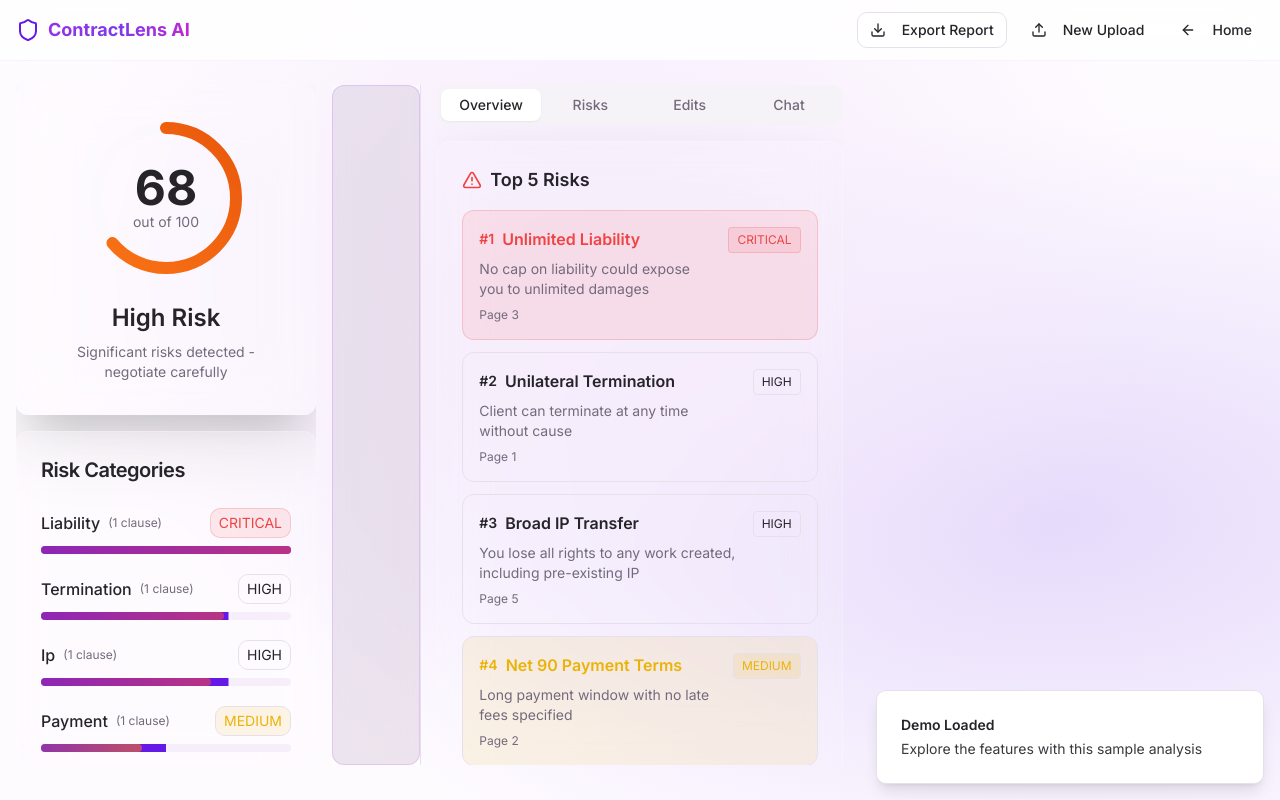
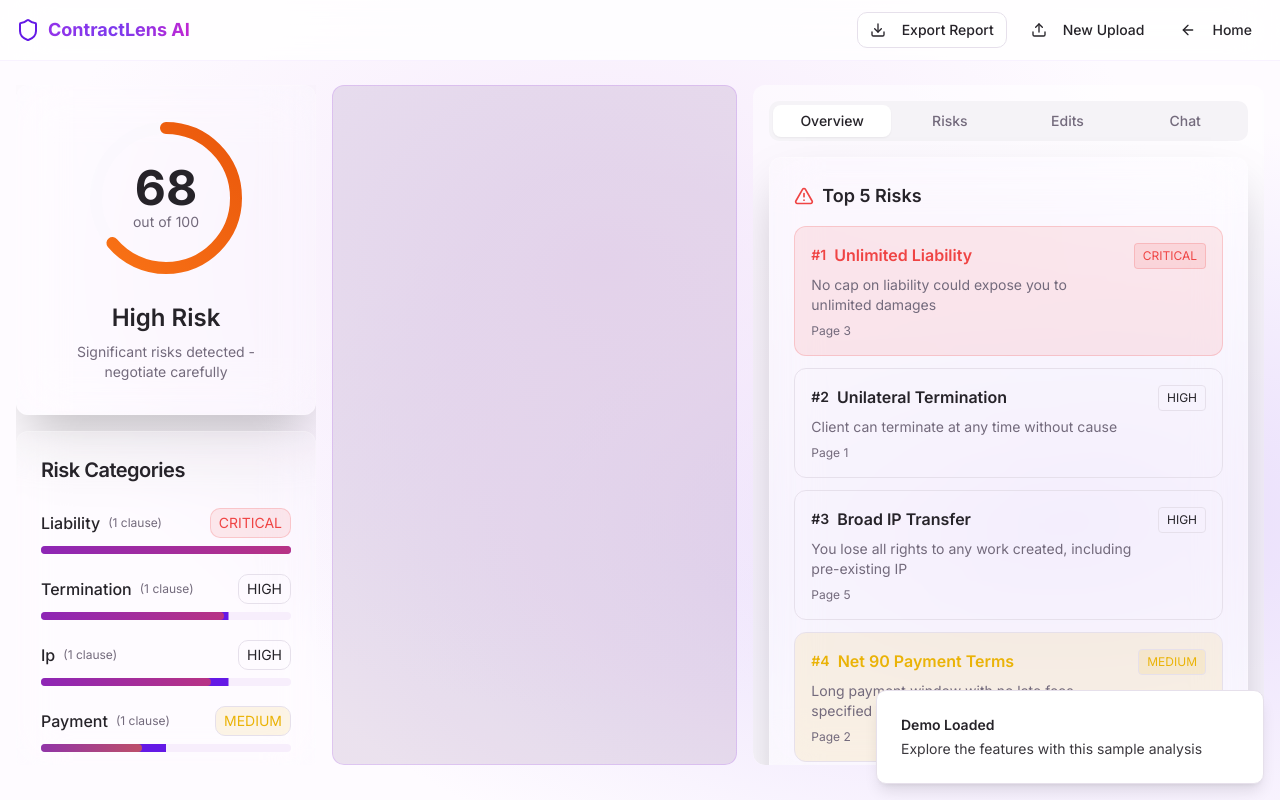
Before and after one commit to faizal03hussain/AI-Contract-Risk-Scanner, a Next.js app: page /app in a window 1280 px wide. Both pictures are taken after a click on the button "Try Demo Contract". Built offline with nearby package versions, Linux system fonts and the light colour scheme.

Commit message:
fix: Layout grid, progress animation, and temperature=0 for deterministic analysis

```diff
--- a/app/app/page.tsx
+++ b/app/app/page.tsx
@@ -393,12 +393,11 @@
                         />
 
                         {isAnalyzing && (
-                            <div className="mt-6 text-center">
-                                <div className="inline-flex items-center gap-3 p-4 rounded-lg glass border border-primary/30">
-                                    <div className="animate-spin rounded-full h-6 w-6 border-b-2 border-primary" />
-                                    <span className="text-sm">Analyzing contract...</span>
-                                </div>
-                            </div>
+                            <AnalysisProgress
+                                stage="analyzing"
+                                progress={50}
+                                message="AI is reviewing your contract for risks..."
+                            />
                         )}
                     </div>
                 ) : (
@@ -415,12 +414,12 @@
                         </div>
 
                         {/* Center Panel - PDF Viewer */}
-                        <div className="flex-1 border-r bg-background/50 backdrop-blur">
+                        <div className="col-span-4 h-full overflow-hidden">
                             <SimplePDFViewer fileUrl={pdfFile ? URL.createObjectURL(pdfFile) : null} />
                         </div>
 
                         {/* Right - Insights Panel */}
-                        <div className="col-span-4 overflow-y-auto">
+                        <div className="col-span-5 overflow-y-auto bg-background/50 rounded-lg p-4">
                             <Tabs value={activeTab} onValueChange={setActiveTab} className="h-full">
                                 <TabsList className="grid w-full grid-cols-4">
                                     <TabsTrigger value="overview">Overview</TabsTrigger>
--- a/lib/ai-client.ts
+++ b/lib/ai-client.ts
@@ -112,7 +112,7 @@
         { role: "user", content: userPrompt },
     ];
 
-    const response = await callOllama(messages, REASONING_MODEL, 0.3);
+    const response = await callOllama(messages, REASONING_MODEL, 0);
 
     // Clean up JSON response
     let cleanedResponse = response.trim();
```
